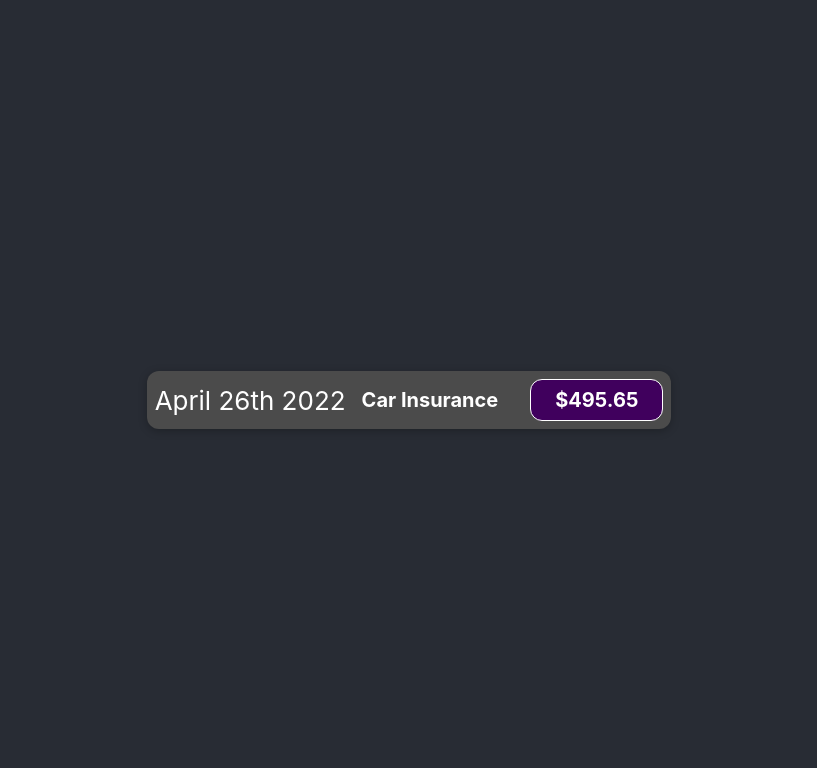
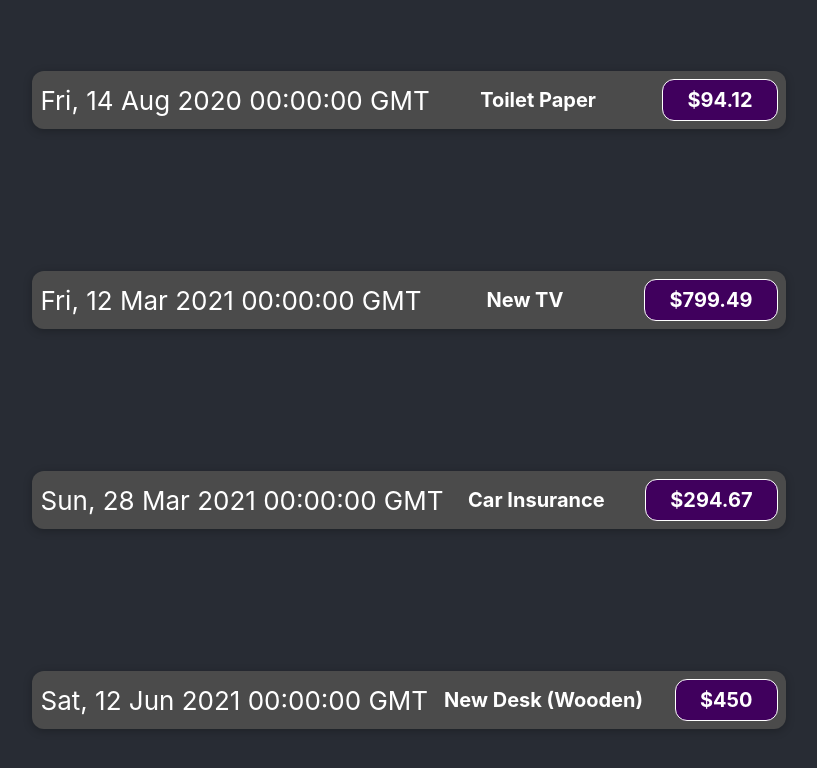
Before and after one commit to hathus/complete-react-app, a React (Create React App) app: page / in a window 1280 px wide. Shown: the top 768 px of the page, without its empty margins (231-1048 px from the left). Built offline with nearby package versions, Linux system fonts and the light colour scheme.

Commit message:
add custom props

```diff
--- a/src/App.css
+++ b/src/App.css
@@ -16,7 +16,7 @@
 .App-header {
   background-color: #282c34;
   min-height: 100vh;
-  display: flex;
+  display: grid;
   flex-direction: column;
   align-items: center;
   justify-content: center;
--- a/src/App.js
+++ b/src/App.js
@@ -1,11 +1,56 @@
-import ExpenseItem from './components/ExpenseItem';
-import './App.css';
+import ExpenseItem from "./components/ExpenseItem";
+import "./App.css";
 
 function App() {
+  const expenses = [
+    {
+      id: "e1",
+      title: "Toilet Paper",
+      amount: 94.12,
+      date: new Date(2020, 7, 14),
+    },
+    {
+      id: "e2",
+      title: "New TV",
+      amount: 799.49,
+      date: new Date(2021, 2, 12)
+    },
+    {
+      id: "e3",
+      title: "Car Insurance",
+      amount: 294.67,
+      date: new Date(2021, 2, 28),
+    },
+    {
+      id: "e4",
+      title: "New Desk (Wooden)",
+      amount: 450,
+      date: new Date(2021, 5, 12),
+    },
+  ];
   return (
     <div className="App">
       <header className="App-header">
-        <ExpenseItem></ExpenseItem>
+        <ExpenseItem
+          title={expenses[0].title}
+          amount={expenses[0].amount}
+          date={expenses[0].date}
+        />
+        <ExpenseItem
+          title={expenses[1].title}
+          amount={expenses[1].amount}
+          date={expenses[1].date}
+        />
+        <ExpenseItem
+          title={expenses[2].title}
+          amount={expenses[2].amount}
+          date={expenses[2].date}
+        />
+        <ExpenseItem
+          title={expenses[3].title}
+          amount={expenses[3].amount}
+          date={expenses[3].date}
+        />
       </header>
     </div>
   );
--- a/src/components/ExpenseItem.js
+++ b/src/components/ExpenseItem.js
@@ -1,12 +1,12 @@
 import './ExpenseItem.css'
 
-function ExpenseItem() {
+function ExpenseItem(props) {
   return (
     <div className='expense-item'>
-      <div>April 26th 2022</div>
+      <div>{props.date.toUTCString()}</div>
       <div className='expense-item__description'>
-        <h2>Car Insurance</h2>
-        <div className='expense-item__price'>$495.65</div>
+        <h2>{props.title}</h2>
+        <div className='expense-item__price'>${props.amount}</div>
       </div>
     </div>
   );
```
